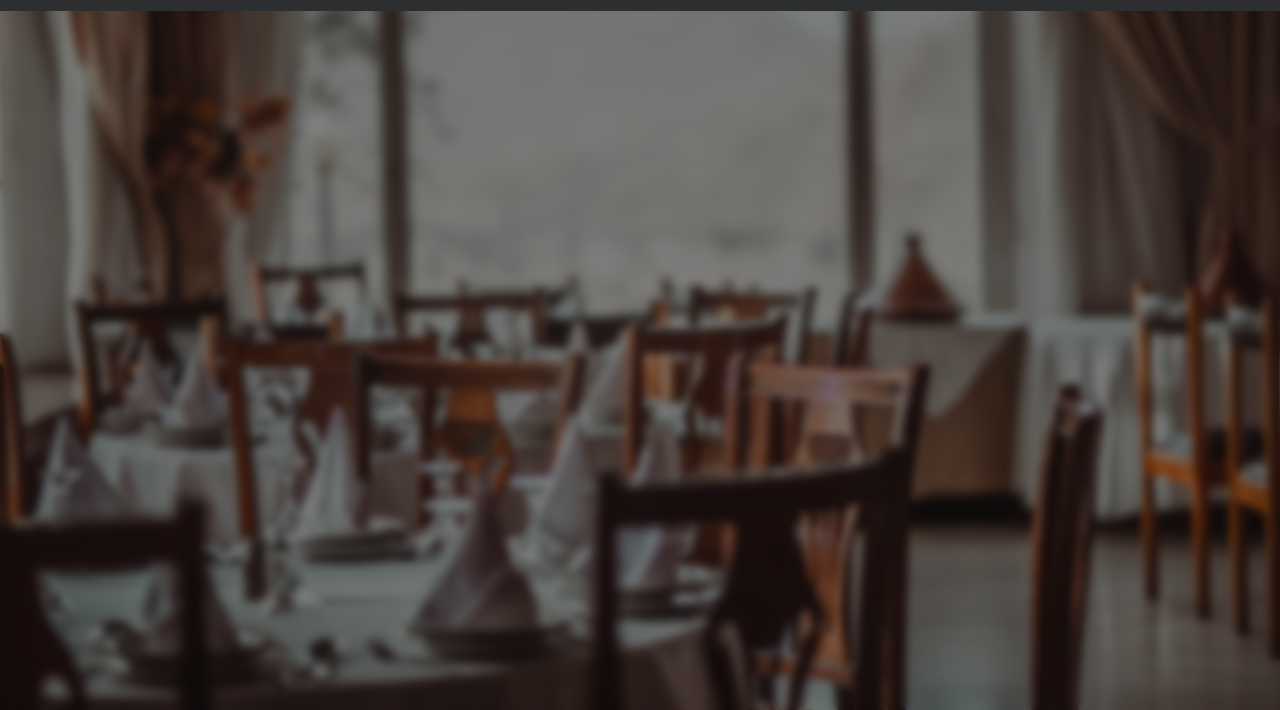
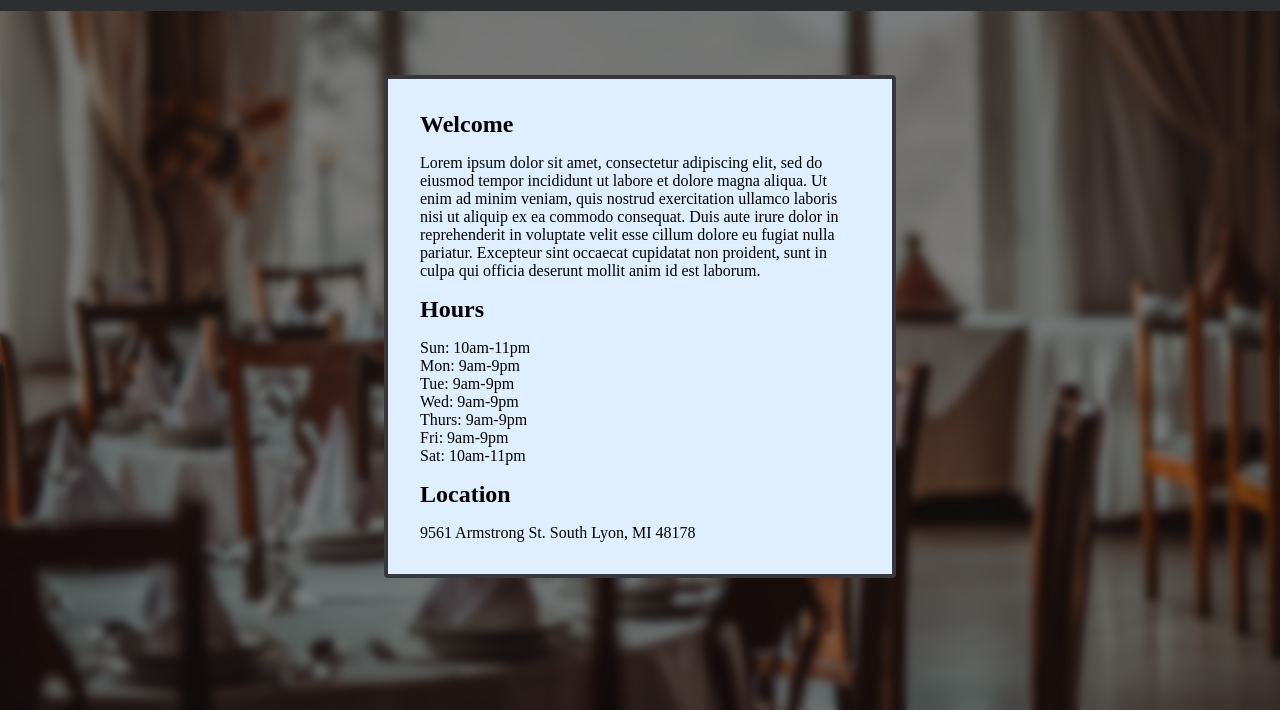
Before and after one commit to bkwong315/restaurant-page, a website built with webpack: page dist/index.html in a window 1280 px wide. Shown: the part 90-800 px from the top of the page. Built offline with nearby package versions, Linux system fonts and the light colour scheme.

Commit message:
Add home page component

```diff
--- /dev/null
+++ b/src/components/HomePage/HomePage.js
@@ -0,0 +1,44 @@
+import './HomePage.scss';
+
+const HomePage = (() => {
+  let homePage = document.createElement('div');
+  let heading = document.createElement('h2');
+  let desc = document.createElement('p');
+  let hoursHeading = document.createElement('h2');
+  let hoursText = document.createElement('p');
+  let locationHeading = document.createElement('h2');
+  let locationText = document.createElement('p');
+
+  homePage.classList.add('home-page');
+
+  heading.textContent = 'Welcome';
+  desc.textContent = `Lorem ipsum dolor sit amet, consectetur adipiscing elit, sed do eiusmod tempor incididunt ut labore et dolore magna aliqua.
+  Ut enim ad minim veniam, quis nostrud exercitation ullamco laboris nisi ut aliquip ex ea commodo consequat. Duis aute irure dolor in reprehenderit
+  in voluptate velit esse cillum dolore eu fugiat nulla pariatur. Excepteur sint occaecat cupidatat non proident, sunt in culpa qui officia deserunt
+  mollit anim id est laborum.`;
+
+  hoursText.setAttribute('style', 'white-space: pre-line;');
+
+  hoursHeading.textContent = 'Hours';
+  hoursText.textContent = `Sun: 10am-11pm
+  Mon: 9am-9pm
+  Tue: 9am-9pm
+  Wed: 9am-9pm
+  Thurs: 9am-9pm
+  Fri: 9am-9pm
+  Sat: 10am-11pm`;
+
+  locationHeading.textContent = 'Location';
+  locationText.textContent = `9561 Armstrong St. South Lyon, MI 48178`;
+
+  homePage.appendChild(heading);
+  homePage.appendChild(desc);
+  homePage.appendChild(hoursHeading);
+  homePage.appendChild(hoursText);
+  homePage.appendChild(locationHeading);
+  homePage.appendChild(locationText);
+
+  return homePage;
+})();
+
+export default HomePage;
--- /dev/null
+++ b/src/components/HomePage/HomePage.scss
@@ -0,0 +1,13 @@
+$bgColor: rgb(223, 239, 255);
+$borderColor: rgb(55, 56, 61);
+
+.home-page {
+  display: grid;
+  gap: 1rem;
+  background: $bgColor;
+  width: 40vw;
+  padding: 2rem;
+  height: max-content;
+  border: 4px solid $borderColor;
+  border-radius: 4px;
+}
--- a/src/index.js
+++ b/src/index.js
@@ -1,4 +1,5 @@
 import Navbar from './components/Navbar/Navbar';
+import HomePage from './components/HomePage/HomePage';
 
 import './styles/style.scss';
 
@@ -8,6 +9,7 @@ const App = (() => {
   appContainer.classList.add('app');
 
   appContainer.appendChild(Navbar);
+  appContainer.appendChild(HomePage);
 
   return appContainer;
 })();
--- a/src/styles/style.scss
+++ b/src/styles/style.scss
@@ -4,14 +4,11 @@
   box-sizing: border-box;
 }
 
-@mixin grid-center {
+.app {
   display: grid;
   justify-items: center;
-  align-items: center;
-}
-
-.app {
-  @include grid-center;
+  grid-template-rows: max-content;
+  gap: 4rem;
 
   background: url('../imgs/restaurant-bg.jpg');
   background-position: center;
@@ -34,6 +31,7 @@
   }
 
   .navbar {
+    grid-area: 1 / 1 / 2 / -1;
     justify-self: flex-start;
     align-self: flex-start;
   }
```
